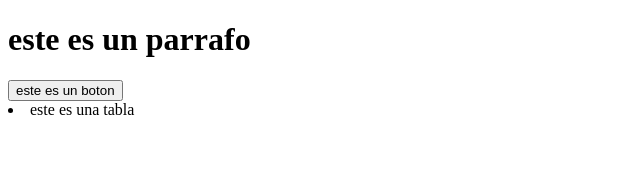
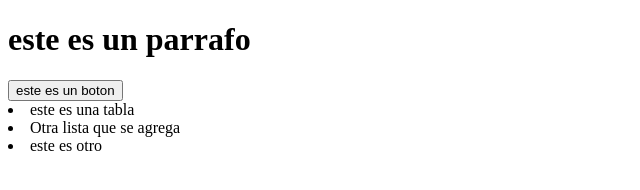
Before and after one commit to jarold-creator/MiprimerRepositorio, a plain HTML site: page index.html in a window 1280 px wide. Shown: the whole page, without its empty margins (0-640 px from the left). Drawn offline with Linux system fonts and the light colour scheme.

Commit message:
se realiza otro cambio

```diff
--- a/index.html
+++ b/index.html
@@ -13,6 +13,8 @@
     <button>este es un boton</button>
     <table>
         <li>este es una tabla</li>
+        <li>Otra lista que se agrega</li>
+        <li>este es otro</li>
     </table>
 </body>
 
```
